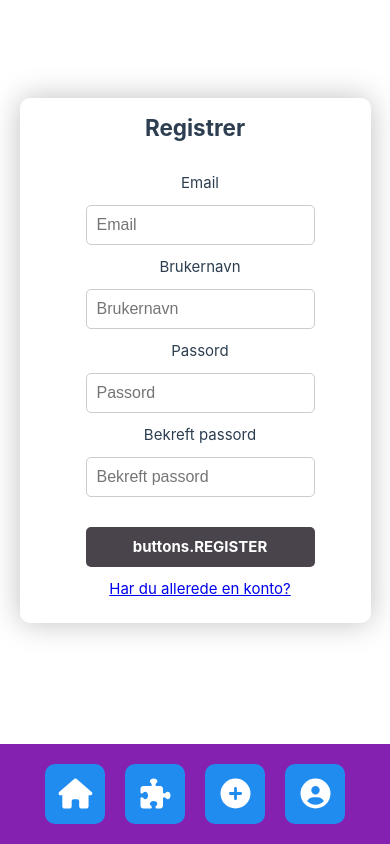
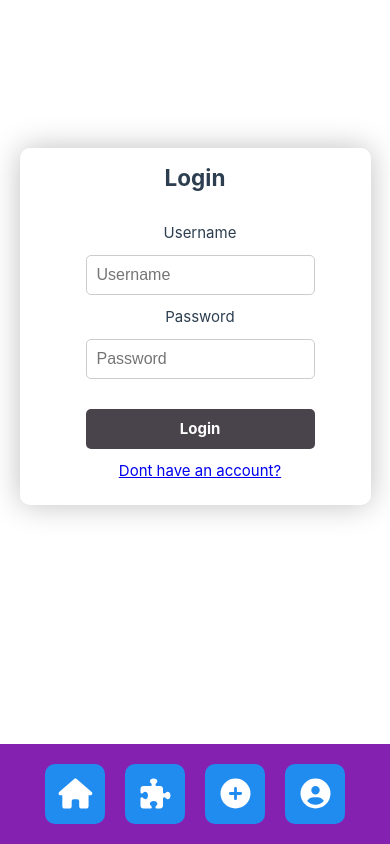
Before and after one commit to TrymNOHG/Quibble, a Vue app in the folder frontend/: page /login in a window 390 px wide. Built offline with nearby package versions, Linux system fonts and the light colour scheme.

Commit message:
fix: bug fix

```diff
--- a/frontend/src/components/login_comp.vue
+++ b/frontend/src/components/login_comp.vue
@@ -135,7 +135,7 @@ h2 {
   text-align: left;
   align-items: center;
   justify-content: center;
-  margin: 15px 10px 10px 20px;
+  margin: 25px 10px 10px 20px;
 }
 
 .input-field {
@@ -148,8 +148,9 @@ h2 {
 }
 
 .submit_form {
-  padding: 20px;
-  width: 100%;
+  padding: 40px;
+  width: 20%;
+  height: 100%;
   display: flex;
   flex-direction: column;
   justify-content: center;
@@ -163,7 +164,6 @@ h2 {
 
 .submit_button {
   margin-top: 20px;
-  align-self: center;
   width: 100%;
 }
 
@@ -178,9 +178,9 @@ h2 {
 
 @media only screen and (max-width: 428px) {
   .submit_form {
+    padding: 10px;
+    width: 90%;
     margin-top: 25%;
-    padding: 20px;
-    width: 90%;
   }
 }
 </style>
--- a/frontend/src/lang/english.json
+++ b/frontend/src/lang/english.json
@@ -21,7 +21,9 @@
     "IMPORT_QUESTION": "Import Question",
     "ALL_DIFFICULTIES": "All difficulties",
     "ADD_AUTHOR": "Add Author",
-    "CANCEL": "Cancel"
+    "CANCEL": "Cancel",
+    "REGISTER": "Register",
+    "LOGIN": "Login"
   },
 
   "login_register_text": {
--- a/frontend/src/lang/norwegian.json
+++ b/frontend/src/lang/norwegian.json
@@ -21,7 +21,9 @@
     "IMPORT_QUESTION": "Importer Spørsmål",
     "ALL_DIFFICULTIES": "Vanskelighetsgrader",
     "ADD_AUTHOR": "Legg til forfatter",
-    "CANCEL": "Avbryt"
+    "CANCEL": "Avbryt",
+    "REGISTER": "Registrer",
+    "LOGIN": "Login"
   },
   "login_register_text": {
     "LOGIN_MESSAGE": "Her kan du",
--- a/frontend/src/router/index.js
+++ b/frontend/src/router/index.js
@@ -14,7 +14,7 @@ const router = createRouter({
         component: TheWelcomeComponent,
       },
       {
-        path: '/login',
+        path: '/register',
         name: 'register',
         component: RegisterView,
       },
@@ -27,12 +27,17 @@ const router = createRouter({
           path: '/quiz/current',
           name: 'CurrentQuiz',
           component: CurrentQuizView
-      }
+      },
+      {
+          path: '/login',
+          name: 'Login',
+          component: LoginView,
+      },
   ]
 })
 
 // When auth fixed
-
+//TODO
 /*
 router.beforeEach((to, from, next) => {
   const userStore = useLoggedInStore();
```
